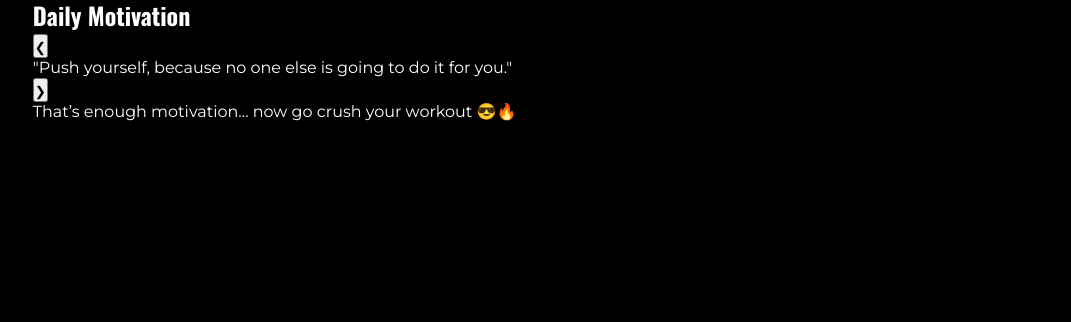
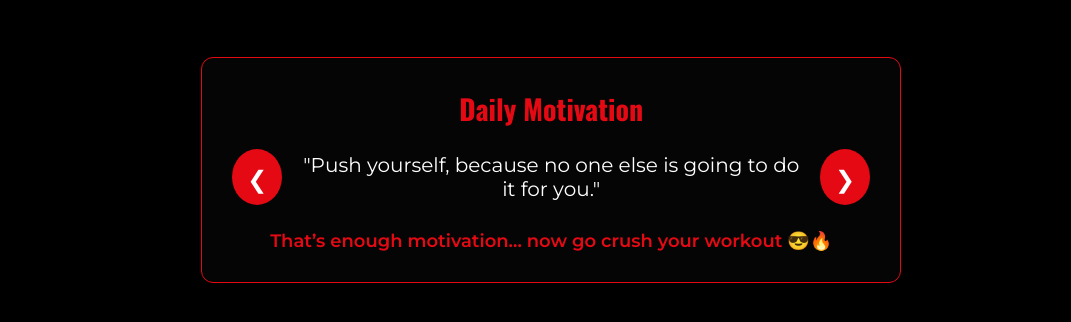
Before and after one commit to UnitaryIron/Synergy-Fit, a plain HTML site: page dashboard.html in a window 1280 px wide. Shown: the part 158-480 px from the top of the page, without its empty margins (108-1179 px from the left). Drawn offline with nearby package versions, Linux system fonts and the light colour scheme.

Commit message:
Update dashboard.css

```diff
--- a/dashboard.css
+++ b/dashboard.css
@@ -104,40 +104,59 @@ body {
   border: none;
   outline: none;
 }
-.motivation-quotes {
-    margin-top: 40px;
+.quote-section {
+    margin-top: 60px;
+    text-align: center;
+    color: #fff;
     padding: 30px;
     background: rgba(255, 255, 255, 0.02);
     border: 1px solid #E50914;
     border-radius: 12px;
-    color: #fff;
     max-width: 700px;
+    margin-left: auto;
+    margin-right: auto;
     backdrop-filter: blur(5px);
 }
 
-.motivation-quotes h2 {
+.quote-section h2 {
+    color: #E50914;
     font-size: 28px;
-    color: #E50914;
-    margin-bottom: 15px;
+    margin-bottom: 20px;
     font-weight: 700;
 }
 
-.motivation-quotes ul {
-    list-style: disc;
-    padding-left: 20px;
-    margin-bottom: 20px;
+.quote-box {
+    display: flex;
+    align-items: center;
+    justify-content: space-between;
+    gap: 10px;
 }
 
-.motivation-quotes ul li {
-    margin-bottom: 10px;
+#quote-text {
+    flex: 1;
+    font-size: 20px;
     font-family: 'Montserrat', sans-serif;
-    font-size: 16px;
-    line-height: 1.6;
+    padding: 0 10px;
 }
 
-.motivation-quotes .cta {
+.nav-btn {
+    background: #E50914;
+    color: #fff;
+    border: none;
+    font-size: 24px;
+    padding: 10px 15px;
+    border-radius: 50%;
+    cursor: pointer;
+    transition: background 0.3s ease;
+}
+
+.nav-btn:hover {
+    background: #b20710;
+}
+
+.cta {
+    margin-top: 25px;
     font-size: 18px;
     color: #E50914;
     font-weight: bold;
-    text-align: center;
 }
```
